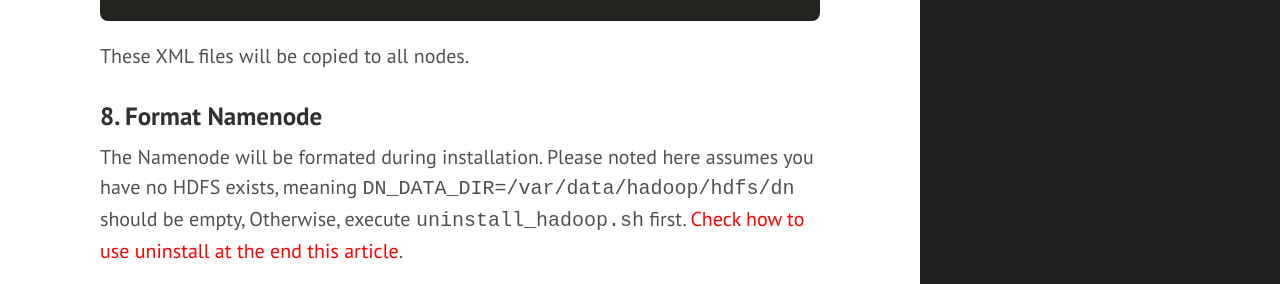
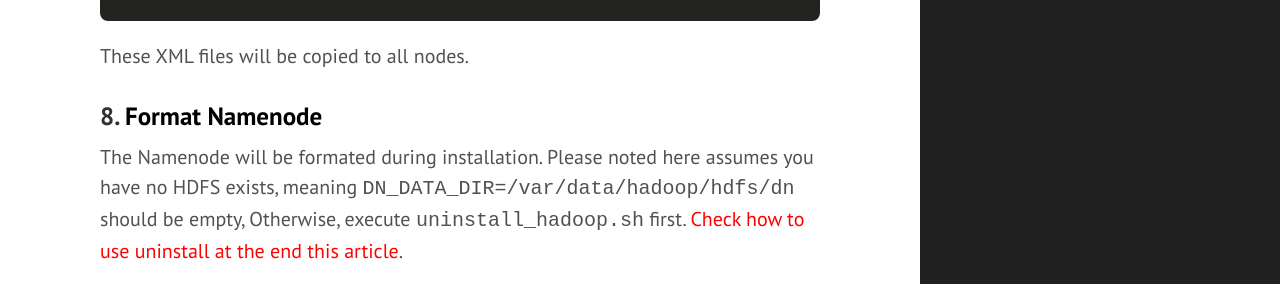
Before and after one commit to legatoo/legatoo.github.io, a Jekyll site: the page built from _posts/2014-11-12-Install-Yarn-on-Ubuntu-Cluster-via-Scripts.md, in a window 1280 px wide and 900 px high, scrolled down 6347 px. Shown: the part 160-444 px from the top of the window. Built offline with Jekyll 4.4.1, drawn with Linux system fonts in a browser that asks for light colours; Markdown is read by kramdown in place of the engine named in the settings.

Commit message:
edit post

```diff
--- a/_posts/2014-11-12-Install-Yarn-on-Ubuntu-Cluster-via-Scripts.md
+++ b/_posts/2014-11-12-Install-Yarn-on-Ubuntu-Cluster-via-Scripts.md
@@ -189,9 +189,9 @@
 
 These XML files will be copied to all nodes.
 
-###8. Format Namenode
+###8. <a name="format_namenode"><font color="black">Format Namenode</font></a>
 
-The Namenode will be formated during installation. Please noted here assumes you have no HDFS exists, meaning `DN_DATA_DIR=/var/data/hadoop/hdfs/dn` should be empty, Otherwise, execute `uninstall_hadoop.sh` first.  <font color="red">Check how to use uninstall at the end this article</font>.
+The Namenode will be formated during installation. Please noted here assumes you have no HDFS exists, meaning `DN_DATA_DIR=/var/data/hadoop/hdfs/dn` should be empty, Otherwise, execute `uninstall_hadoop.sh` first.  <a href="#uninstall"><font color="red">Check how to use uninstall at the end this article</font></a>.
 
 >If there is HDFS filesystem exists, we suppose to have the prompt asking for command (Y/N) about if we want to re-format, but according to my test, pdsh can't redirect input to remote node, so that we don't know when should we input and even if we input (like ues *yes* command to periodically send yes to stdin), the remote node still can't receive it. As a result, the installation progress will hang there. That's where this assumption comes from.
 
@@ -251,7 +251,7 @@
 source install-hadoop2.sh -f | tee log
 </code></pre>
 
-For `Uninstall`
+For <a name="uninstall"><font color="black">Uninstall</font></a><sup><a href="#format_namenode">&nbsp;back</a></sup>
 
 <pre><code class="Bash">source uninstall-hadoop2.sh</code></pre>
 
```
